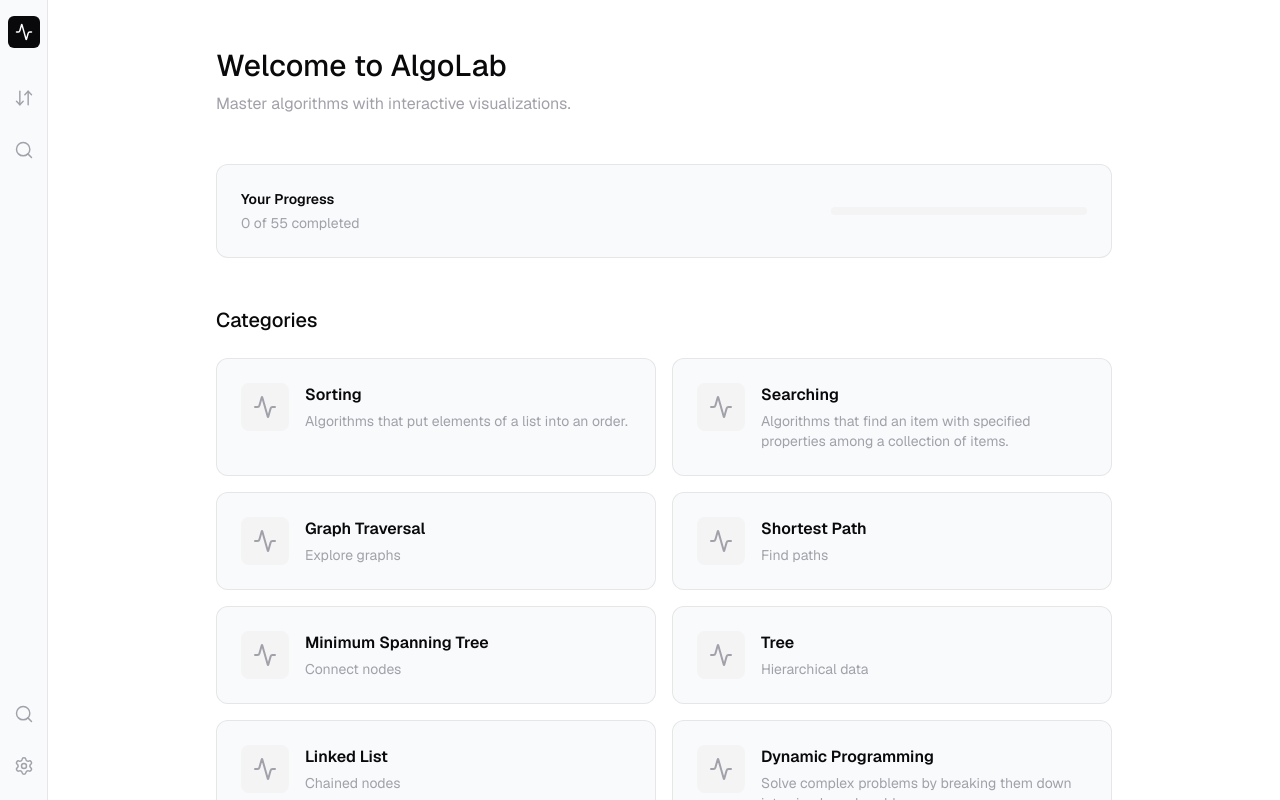
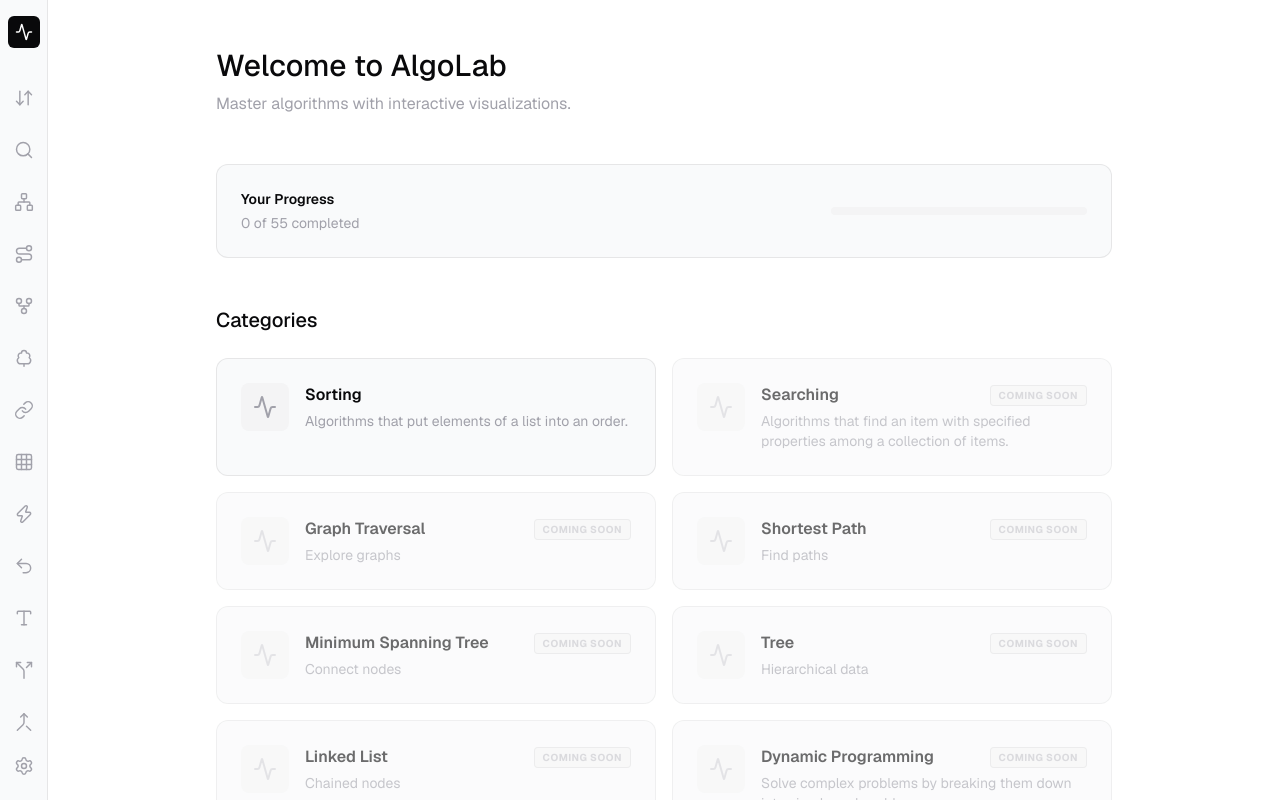
Before and after one commit to hoojinguyen/algo-lab, a Next.js app: page / in a window 1280 px wide. Built offline with nearby package versions, Linux system fonts and the light colour scheme.

Commit message:
feat: implement centralized algorithm registry and add documentation for project guidelines and design system

```diff
--- a/src/app/page.tsx
+++ b/src/app/page.tsx
@@ -28,21 +28,33 @@ export default function Home() {
         <section>
           <h2 className="text-xl font-medium mb-6">Categories</h2>
           <div className="grid grid-cols-1 md:grid-cols-2 gap-4">
-            {CATEGORIES.map(cat => (
+            {CATEGORIES.map(cat => {
+              const hasAlgorithms = !!cat.defaultAlgorithmId;
+              const href = hasAlgorithms ? `/${cat.id}/${cat.defaultAlgorithmId}` : '#';
+
+              return (
                 <Link
                   key={cat.id}
-                href={`/${cat.id}/bubble-sort`}
-                className="bg-bg-secondary border border-border p-6 rounded-xl hover:border-text-muted transition-colors flex items-start gap-4 group"
+                  href={href}
+                  className={`bg-bg-secondary border border-border p-6 rounded-xl transition-all flex items-start gap-4 group ${!hasAlgorithms ? 'opacity-60 cursor-not-allowed' : 'hover:border-text-muted hover:shadow-lg'}`}
                 >
-                <div className="p-3 bg-bg-tertiary rounded-lg group-hover:bg-accent/10 transition-colors">
-                  <Activity className="text-text-muted group-hover:text-accent transition-colors" size={24} />
+                  <div className={`p-3 bg-bg-tertiary rounded-lg transition-colors ${hasAlgorithms ? 'group-hover:bg-accent/10' : ''}`}>
+                    <Activity className={`transition-colors ${hasAlgorithms ? 'text-text-muted group-hover:text-accent' : 'text-text-muted/40'}`} size={24} />
                   </div>
-                <div>
-                  <h3 className="font-semibold mb-1">{cat.name}</h3>
+                  <div className="flex-1">
+                    <div className="flex items-center justify-between mb-1">
+                      <h3 className="font-semibold">{cat.name}</h3>
+                      {!hasAlgorithms && (
+                        <span className="text-[10px] font-bold uppercase tracking-wider text-text-muted/60 bg-bg-tertiary px-2 py-0.5 rounded border border-border">
+                          Coming Soon
+                        </span>
+                      )}
+                    </div>
                     <p className="text-text-muted text-sm line-clamp-2">{cat.description}</p>
                   </div>
                 </Link>
-            ))}
+              );
+            })}
           </div>
         </section>
       </div>
--- a/src/components/AppShell.tsx
+++ b/src/components/AppShell.tsx
@@ -1,8 +1,27 @@
 "use client";
 
-import { Search, Settings, ArrowDownUp, Activity } from 'lucide-react';
+import { Search, Settings, ArrowDownUp, Activity, Brain, Network, Route, GitFork, TreeDeciduous, Link as LinkIcon, Grid3x3, Zap, Undo2, Type, Split, Merge } from 'lucide-react';
 import { useState } from 'react';
 import Link from 'next/link';
+import { CATEGORIES } from '@/lib/algorithms/categories';
+import { getAlgorithmsByCategory } from '@/lib/algorithms/registry';
+
+const ICON_MAP: Record<string, any> = {
+  ArrowDownUp,
+  Search,
+  Network,
+  Route,
+  GitFork,
+  TreeDeciduous,
+  Link: LinkIcon,
+  Grid3x3,
+  Zap,
+  Undo2,
+  Type,
+  Split,
+  Merge,
+  Brain
+};
 
 export function AppShell({ children }: { children: React.ReactNode }) {
   const [activeCategory, setActiveCategory] = useState<string | null>(null);
@@ -15,27 +34,23 @@ export function AppShell({ children }: { children: React.ReactNode }) {
           <Activity size={18} className="text-bg-primary" />
         </Link>
 
-        <div className="flex flex-col gap-4 flex-1">
+        <div className="flex flex-col gap-4 flex-1 overflow-y-auto no-scrollbar">
+          {CATEGORIES.map(cat => {
+            const Icon = ICON_MAP[cat.icon] || Activity;
+            return (
               <button
-            className={`p-2 rounded-md transition-colors ${activeCategory === 'sorting' ? 'text-accent bg-bg-tertiary' : 'text-text-muted hover:text-text-primary hover:bg-bg-tertiary'}`}
-            onClick={() => setActiveCategory(activeCategory === 'sorting' ? null : 'sorting')}
-            title="Sorting"
+                key={cat.id}
+                className={`p-2 rounded-md transition-colors ${activeCategory === cat.id ? 'text-accent bg-bg-tertiary' : 'text-text-muted hover:text-text-primary hover:bg-bg-tertiary'}`}
+                onClick={() => setActiveCategory(activeCategory === cat.id ? null : cat.id)}
+                title={cat.name}
               >
-            <ArrowDownUp size={20} strokeWidth={1.75} />
+                <Icon size={20} strokeWidth={1.75} />
               </button>
-          <button
-            className={`p-2 rounded-md transition-colors ${activeCategory === 'searching' ? 'text-accent bg-bg-tertiary' : 'text-text-muted hover:text-text-primary hover:bg-bg-tertiary'}`}
-            onClick={() => setActiveCategory(activeCategory === 'searching' ? null : 'searching')}
-            title="Searching"
-          >
-            <Search size={20} strokeWidth={1.75} />
-          </button>
+            );
+          })}
         </div>
 
-        <div className="flex flex-col gap-4 mt-auto">
-          <button className="p-2 text-text-muted hover:text-text-primary">
-            <Search size={20} strokeWidth={1.75} />
-          </button>
+        <div className="flex flex-col gap-4 mt-auto pt-4">
           <button className="p-2 text-text-muted hover:text-text-primary">
             <Settings size={20} strokeWidth={1.75} />
           </button>
@@ -46,15 +61,23 @@ export function AppShell({ children }: { children: React.ReactNode }) {
       {activeCategory && (
         <aside className="w-[200px] border-r border-border bg-bg-secondary flex flex-col z-10 transition-all duration-200">
           <div className="p-4 border-b border-border">
-            <h2 className="text-sm font-semibold capitalize">{activeCategory}</h2>
+            <h2 className="text-sm font-semibold capitalize">{activeCategory.replace('-', ' ')}</h2>
           </div>
           <div className="flex-1 overflow-y-auto no-scrollbar p-2 flex flex-col gap-1">
+            {getAlgorithmsByCategory(activeCategory).map(algo => (
               <Link
-              href={`/${activeCategory}/bubble-sort`}
+                key={algo.id}
+                href={`/${activeCategory}/${algo.id}`}
                 className="px-3 py-2 text-sm text-text-secondary hover:text-text-primary hover:bg-bg-tertiary rounded-md block"
               >
-              Bubble Sort
+                {algo.name}
               </Link>
+            ))}
+            {getAlgorithmsByCategory(activeCategory).length === 0 && (
+              <div className="px-3 py-2 text-xs text-text-muted italic">
+                Coming soon...
+              </div>
+            )}
           </div>
         </aside>
       )}
--- a/src/lib/algorithms/categories.ts
+++ b/src/lib/algorithms/categories.ts
@@ -6,7 +6,8 @@ export const CATEGORIES: Category[] = [
     name: 'Sorting',
     section: 'fundamentals',
     icon: 'ArrowDownUp',
-    description: 'Algorithms that put elements of a list into an order.'
+    description: 'Algorithms that put elements of a list into an order.',
+    defaultAlgorithmId: 'bubble-sort'
   },
   {
     id: 'searching',
@@ -26,5 +27,5 @@ export const CATEGORIES: Category[] = [
   { id: 'string', name: 'String', section: 'fundamentals', icon: 'Type', description: 'Process and search within text strings' },
   { id: 'divide-conquer', name: 'Divide & Conquer', section: 'advanced', icon: 'Split', description: 'Recursively break down a problem into two or more sub-problems' },
   { id: 'union-find', name: 'Union-Find', section: 'data-structures', icon: 'Merge', description: 'Keep track of elements partitioned into disjoint sets' },
-  { id: 'ai-ml', name: 'AI / Machine Learning', section: 'intelligence', icon: 'Brain', description: 'Fundamental machine learning algorithms' }
+  { id: 'ai-ml', name: 'AI / Machine Learning', section: 'intelligence', icon: 'Brain', description: 'Fundamental machine learning algorithms', defaultAlgorithmId: 'linear-regression' }
 ];
--- /dev/null
+++ b/src/lib/algorithms/registry.ts
@@ -0,0 +1,12 @@
+import { AlgorithmEntry } from '../types';
+import { bubbleSortEntry } from './sorting/bubble-sort';
+import { linearRegressionEntry } from './ai-ml/linear-regression';
+
+export const ALGORITHM_REGISTRY: Record<string, AlgorithmEntry> = {
+  'bubble-sort': bubbleSortEntry,
+  'linear-regression': linearRegressionEntry
+};
+
+export const getAlgorithmsByCategory = (categoryId: string) => {
+  return Object.values(ALGORITHM_REGISTRY).filter(algo => algo.category === categoryId);
+};
--- a/src/lib/types.ts
+++ b/src/lib/types.ts
@@ -4,6 +4,7 @@ export interface Category {
   section: SectionLabel;
   icon: string;
   description: string;
+  defaultAlgorithmId?: string;
 }
 
 export interface AlgorithmConfig {
```
Also changed, not shown: src/app/[category]/[algorithm]/page.tsx (+28 -23 lines). Lines whose indentation alone changed are shown as unchanged.
